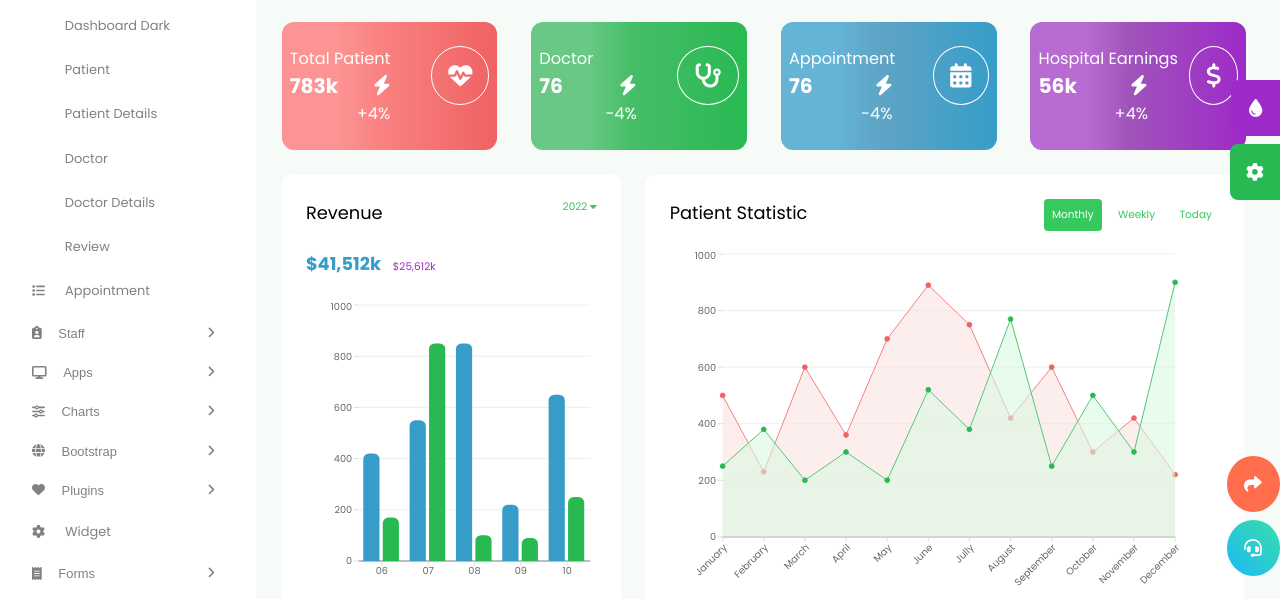
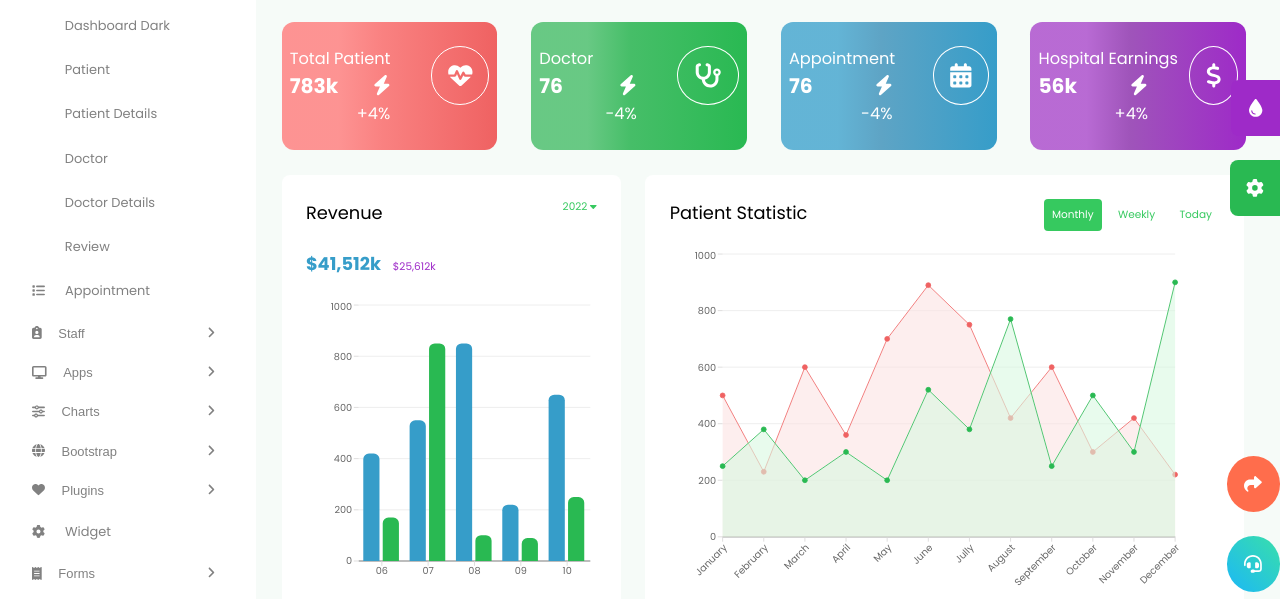
Before and after one commit to key-joshua/hospital-dashboard-continous-integration, a React app: page / in a window 1280 px wide. Shown: the part 184-783 px from the top of the page. Built offline with nearby package versions, Linux system fonts and the light colour scheme.

Commit message:
refactoring

```diff
--- a/src/assets/styles/DashboardPage.scss
+++ b/src/assets/styles/DashboardPage.scss
@@ -86,7 +86,7 @@
             }
 
             .icon-two {
-                top: 41%;
+                top: 43%;
                 right: 0%;
                 z-index: 2;
                 position: fixed;
@@ -106,7 +106,7 @@
             }
 
             .icon-four {
-                top: 88%;
+                top: 90%;
                 right: 0%;
                 z-index: 2;
                 position: fixed;
```
